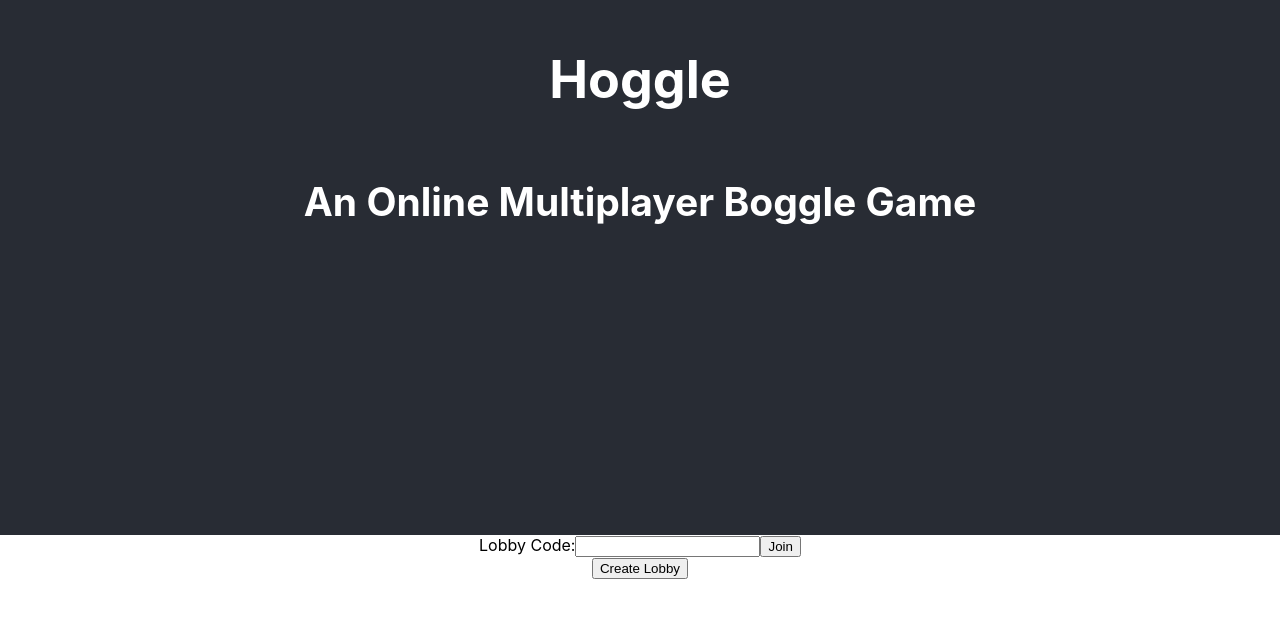
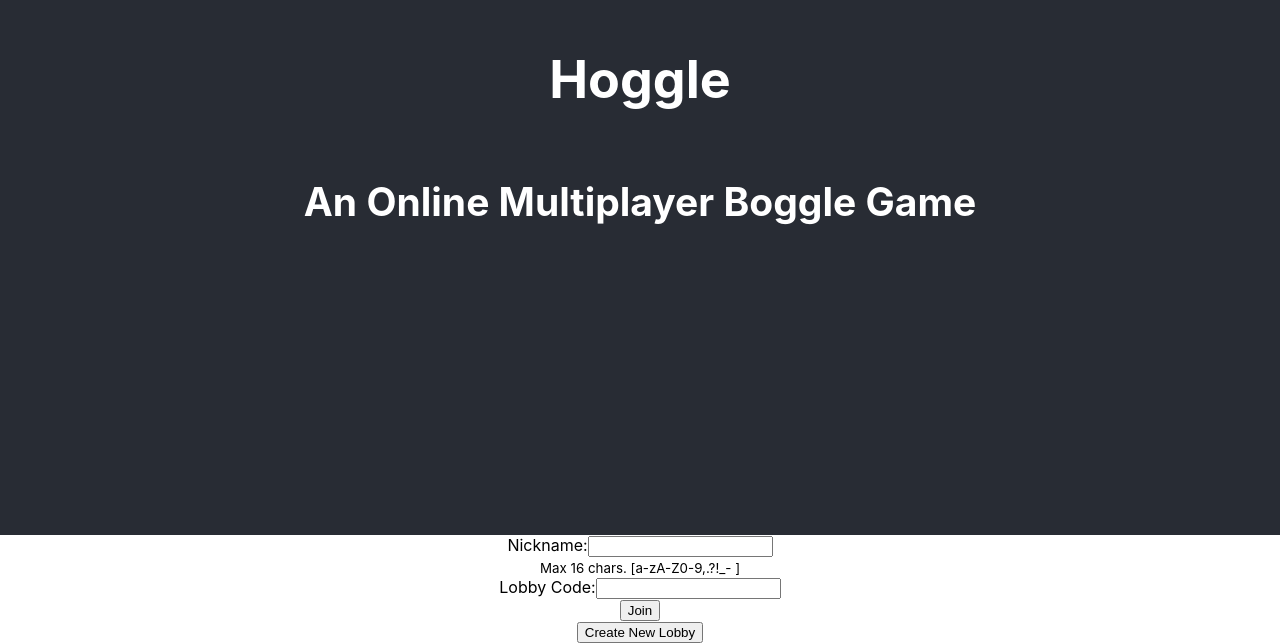
Before and after one commit to samcoy3/hoggle, a React (Create React App) app in the folder hoggle-frontend/: page / in a window 1280 px wide. Shown: the part 265-908 px from the top of the page. Before the commit the page ends 844 px from the top, so only its background shows below. Built offline with nearby package versions, Linux system fonts and the light colour scheme.

Commit message:
Added nickname input, refactored Landing

```diff
--- a/hoggle-frontend/src/App.tsx
+++ b/hoggle-frontend/src/App.tsx
@@ -1,10 +1,15 @@
 import React, { Component, FormEvent, ChangeEvent, MouseEvent } from "react";
-// import logo from "./logo.svg";
 import "./App.css";
 
 import Landing from "./Landing";
 import Lobby from "./Lobby";
 import Game from "./Game";
+
+export type ChangeEventFunction = (
+  event: ChangeEvent<HTMLInputElement>
+) => void;
+export type SubmitEventFunction = (event: FormEvent<HTMLFormElement>) => void;
+export type ClickEventFunction = (event: MouseEvent<HTMLButtonElement>) => void;
 
 export enum GameState {
   InLanding,
@@ -12,46 +17,59 @@ export enum GameState {
   InGame,
 }
 
-interface AppProps {
+type AppProps = {
+};
+
+type AppState = {
   gameState: GameState;
-}
-
-interface AppState {
-  gameState: GameState;
+  nickname: string;
   lobbyCode: string;
-}
+};
 
 class App extends Component<AppProps, AppState> {
   constructor(props: AppProps) {
     super(props);
     this.state = {
-      gameState: props.gameState,
+      gameState: GameState.InLanding,
+      nickname: "",
       lobbyCode: "",
     };
-    this.handleJoinChange = this.handleJoinChange.bind(this);
-    this.handleJoinSubmit = this.handleJoinSubmit.bind(this);
-    this.handleCreateClick = this.handleCreateClick.bind(this);
+    this.handleTextChange = this.handleTextChange.bind(this);
+    this.joinLobby = this.joinLobby.bind(this);
+    this.createLobby = this.createLobby.bind(this);
   }
 
-  handleJoinChange(event: ChangeEvent<HTMLInputElement>): void {
-    const lobbyCode = event.target.value;
-    this.setState({ lobbyCode: lobbyCode });
+  handleTextChange(event: ChangeEvent<HTMLInputElement>): void {
+    const { name, value } = event.target;
+    switch (name) {
+      case "nickname":
+        this.setState({ nickname: value });
+        break;
+      case "lobbyCode":
+        this.setState({ lobbyCode: value });
+        break;
+      default:
+        alert("Unknown text field name: " + name);
+        break;
+    }
   }
 
-  handleJoinSubmit(event: FormEvent<HTMLFormElement>): void {
+  joinLobby(event: FormEvent<HTMLFormElement>): void {
     event.preventDefault();
+    const nickname = this.state.nickname;
     const lobbyCode = this.state.lobbyCode;
-    alert("Lobby code is " + lobbyCode);
+    alert(`Welcome to lobby ${lobbyCode}, ${nickname}`);
     // TODO: join lobby
   }
 
-  handleCreateClick(event: MouseEvent<HTMLButtonElement>): void {
+  createLobby(): void {
     alert("Creating new lobby");
     // TODO: create new lobby
   }
 
   render() {
     const gameState: GameState = this.state.gameState;
+    const nickname: string = this.state.nickname;
     const lobbyCode: string = this.state.lobbyCode;
     return (
       <div className="App">
@@ -66,10 +84,11 @@ class App extends Component<AppProps, AppState> {
               case GameState.InLanding:
                 return (
                   <Landing
+                    nickname={nickname}
                     lobbyCode={lobbyCode}
-                    onJoinChange={this.handleJoinChange}
-                    onJoinSubmit={this.handleJoinSubmit}
-                    onCreateClick={this.handleCreateClick}
+                    handleChangeFunction={this.handleTextChange}
+                    joinLobbyFunction={this.joinLobby}
+                    createLobbyFunction={this.createLobby}
                   />
                 );
               case GameState.InLobby:
--- a/hoggle-frontend/src/Landing.tsx
+++ b/hoggle-frontend/src/Landing.tsx
@@ -1,64 +1,80 @@
-import React, { FormEvent, ChangeEvent, MouseEvent } from "react";
+import React from "react";
 import "./main.css";
+import {
+  ChangeEventFunction,
+  SubmitEventFunction,
+  ClickEventFunction,
+} from "./App";
 
-interface LandingProps {
+type LandingProps = {
+  nickname: string;
   lobbyCode: string;
-  onJoinChange: (event: ChangeEvent<HTMLInputElement>) => void;
-  onJoinSubmit: (event: FormEvent<HTMLFormElement>) => void;
-  onCreateClick: (event: MouseEvent<HTMLButtonElement>) => void;
-}
+  handleChangeFunction: ChangeEventFunction;
+  joinLobbyFunction: SubmitEventFunction;
+  createLobbyFunction: ClickEventFunction;
+};
 
-function Landing({
-  lobbyCode,
-  onJoinChange: handleJoinChange,
-  onJoinSubmit: handleJoinSubmit,
-  onCreateClick: handleCreateClick,
-}: LandingProps): JSX.Element {
-  return (
-    <div className="Landing">
+const Landing = (props: LandingProps) => (
+  <div className="landing">
+    <TextInput
+      label={"Nickname:"}
+      name={"nickname"}
+      value={props.nickname}
+      handleChangeFunction={props.handleChangeFunction}
+      info={"Max 16 chars. [a-zA-Z0-9,.?!_- ]"}
+    />
     <JoinForm
-        lobbyCode={lobbyCode}
-        onChange={handleJoinChange}
-        onSubmit={handleJoinSubmit}
+      lobbyCode={props.lobbyCode}
+      handleChangeFunction={props.handleChangeFunction}
+      joinLobbyFunction={props.joinLobbyFunction}
     />
-      <CreateLobbyButton onClick={handleCreateClick} />
+    <button onClick={props.createLobbyFunction}>Create New Lobby</button>
   </div>
 );
-}
 
-interface JoinFormProps {
+type TextInputProps = {
+  label: string;
+  name: string;
+  value: string;
+  handleChangeFunction: ChangeEventFunction;
+  info?: string;
+};
+
+const TextInput = (props: TextInputProps) => (
+  <div className="text-input-wrapper">
+    <label htmlFor={props.name}>{props.label}</label>
+    <input
+      type="text"
+      name={props.name}
+      value={props.value}
+      onChange={props.handleChangeFunction}
+    />
+    {props.info ? (
+      <div className="info">
+        <small>{props.info}</small>
+      </div>
+    ) : null}
+  </div>
+);
+
+type JoinFormProps = {
   lobbyCode: string;
-  onChange: (event: ChangeEvent<HTMLInputElement>) => void;
-  onSubmit: (event: FormEvent<HTMLFormElement>) => void;
-}
+  handleChangeFunction: ChangeEventFunction;
+  joinLobbyFunction: SubmitEventFunction;
+};
 
-function JoinForm({
-  lobbyCode,
-  onChange: handleChange,
-  onSubmit: handleSubmit,
-}: JoinFormProps): JSX.Element {
-  return (
-    <form className="JoinLobbyForm" onSubmit={handleSubmit}>
-      <label>
-        Lobby Code:
-        <input type="text" value={lobbyCode} onChange={handleChange} />
-      </label>
+const JoinForm = (props: JoinFormProps) => (
+  <div className="form-wrapper">
+    <form onSubmit={props.joinLobbyFunction} noValidate>
+      <TextInput
+        label={"Lobby Code:"}
+        name={"lobbyCode"}
+        value={props.lobbyCode}
+        handleChangeFunction={props.handleChangeFunction}
+      />
       <input type="submit" value="Join" />
     </form>
+  </div>
 );
-}
 
-interface CreateLobbyButtonProps {
-  onClick: (event: MouseEvent<HTMLButtonElement>) => void;
-}
-
-function CreateLobbyButton({
-  onClick: handleClick,
-}: CreateLobbyButtonProps): JSX.Element {
-  return (
-    <button className="NewLobbyButton" onClick={handleClick}>
-      Create Lobby
-    </button>
-  );
-}
 export default Landing;
--- a/hoggle-frontend/src/index.tsx
+++ b/hoggle-frontend/src/index.tsx
@@ -1,14 +1,14 @@
-import React from 'react';
-import ReactDOM from 'react-dom';
-import './index.css';
-import App, { GameState } from './App';
-import * as serviceWorker from './serviceWorker';
+import React from "react";
+import ReactDOM from "react-dom";
+import "./index.css";
+import App, { GameState } from "./App";
+import * as serviceWorker from "./serviceWorker";
 
 ReactDOM.render(
   <React.StrictMode>
-    <App gameState={GameState.InLanding}/>
+    <App />
   </React.StrictMode>,
-  document.getElementById('root')
+  document.getElementById("root")
 );
 
 // If you want your app to work offline and load faster, you can change
```
Lines whose indentation alone changed are shown as unchanged.
